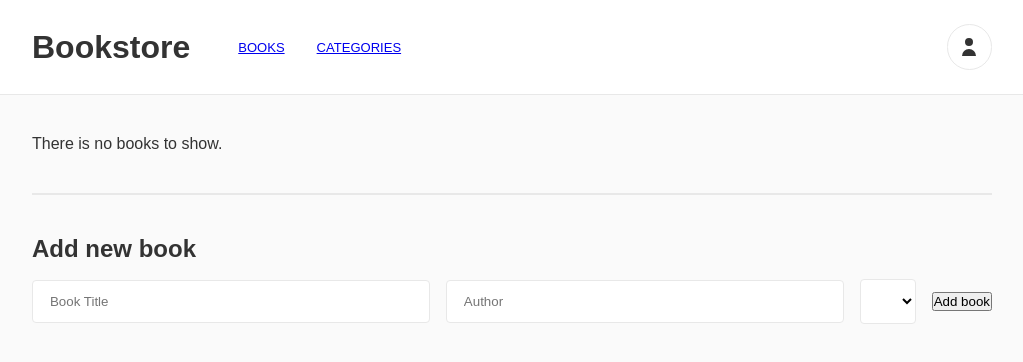
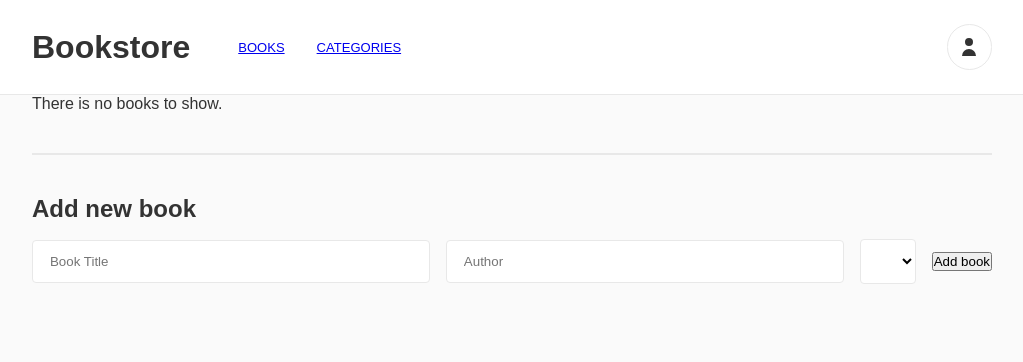
Before and after one commit to ahangarha/MV-Bookstore, a React (Create React App) app: page / in a window 1280 px wide. Shown: the top 362 px of the page, without its empty margins (128-1151 px from the left). Built offline with nearby package versions, Linux system fonts and the light colour scheme; no server answers.

Commit message:
restyle app component

```diff
--- a/src/App.css
+++ /dev/null
@@ -1,3 +0,0 @@
-main {
-  margin-top: 2.5rem;
-}
--- a/src/App.js
+++ b/src/App.js
@@ -3,13 +3,12 @@ import { BrowserRouter, Route, Routes } from 'react-router-dom';
 import Header from './components/Header';
 import BooksPage from './pages/BooksPage';
 import CategoriesPage from './pages/CategoriesPage';
-import './App.css';
 
 export default function App() {
   return (
     <BrowserRouter>
       <Header />
-      <main className="container">
+      <main className="container mx-auto my-10">
         <Routes>
           <Route path="/" element={<BooksPage />} />
           <Route path="/categories" element={<CategoriesPage />} />
```
